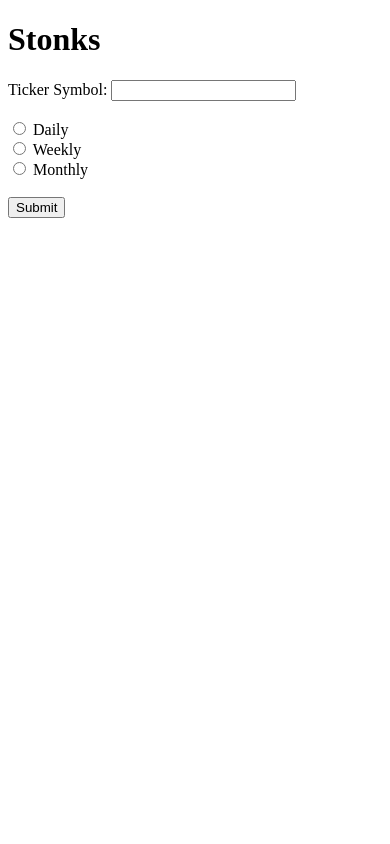
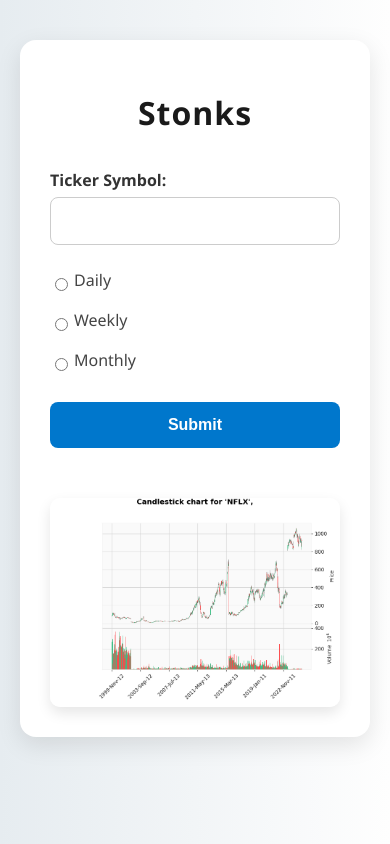
Before and after one commit to fernandocm9/CloudComp_stonks, a Flask app: page / in a window 390 px wide. Run offline with Flask 3, Linux system fonts and the light colour scheme.

Commit message:
Applied some CSS to the HTMl to better design

```diff
--- a/application/templates/index.html
+++ b/application/templates/index.html
@@ -1,32 +1,149 @@
 <!DOCTYPE html>
-<html>
+<html lang="en">
+<head>
+    <meta charset="UTF-8">
+    <title>Stonks</title>
+    <style>
+        body {
+            font-family: 'Segoe UI', Tahoma, Geneva, Verdana, sans-serif;
+            background: linear-gradient(to right, #e6ecf0, #fefefe);
+            margin: 0;
+            padding: 0;
+        }
 
-<head>
-    <title>Stonks</title>
+        .container {
+            max-width: 650px;
+            margin: 80px auto;
+            background-color: #ffffff;
+            padding: 50px;
+            border-radius: 16px;
+            box-shadow: 0 8px 24px rgba(0, 0, 0, 0.1);
+            transition: all 0.3s ease-in-out;
+        }
+
+        h1 {
+            text-align: center;
+            color: #1a1a1a;
+            font-size: 32px;
+            letter-spacing: 1px;
+            margin-bottom: 35px;
+        }
+
+        form {
+            display: flex;
+            flex-direction: column;
+        }
+
+        label {
+            margin-bottom: 6px;
+            font-weight: 600;
+            color: #333;
+        }
+
+        input[type="text"] {
+            padding: 14px;
+            border: 1px solid #ccc;
+            border-radius: 8px;
+            font-size: 16px;
+            margin-bottom: 24px;
+            transition: border-color 0.3s ease;
+        }
+
+        input[type="text"]:focus {
+            border-color: #0077cc;
+            outline: none;
+        }
+
+        .radio-group {
+            display: flex;
+            justify-content: space-between;
+            margin-bottom: 25px;
+        }
+
+        .radio-item {
+            display: flex;
+            align-items: center;
+        }
+
+        .radio-item input {
+            margin-right: 6px;
+        }
+
+        .radio-item label {
+            font-weight: 500;
+            color: #444;
+        }
+
+        input[type="submit"] {
+            background-color: #0077cc;
+            color: white;
+            padding: 14px;
+            border: none;
+            border-radius: 8px;
+            font-size: 16px;
+            font-weight: bold;
+            cursor: pointer;
+            transition: background-color 0.3s ease;
+        }
+
+        input[type="submit"]:hover {
+            background-color: #005fa3;
+        }
+
+        img {
+            display: block;
+            margin: 50px auto 0;
+            max-width: 100%;
+            height: auto;
+            border-radius: 10px;
+            box-shadow: 0 6px 14px rgba(0, 0, 0, 0.1);
+        }
+
+        @media (max-width: 600px) {
+            .container {
+                margin: 40px 20px;
+                padding: 30px;
+            }
+
+            .radio-group {
+                flex-direction: column;
+                gap: 12px;
+            }
+        }
+    </style>
 </head>
-
 <body>
 
+<div class="container">
     <h1>Stonks</h1>
 
     <form onsubmit="handleForm(event)">
         <label for="tSymbol">Ticker Symbol:</label>
-        <input type="text" id="tSymbol" name="tSymbol"><br><br>
+        <input type="text" id="tSymbol" name="tSymbol" required>
 
-        <input type="radio" id="daily" name="timeframe" value="DAILY">
-        <label for="daily">Daily</label><br>
-
-        <input type="radio" id="weekly" name="timeframe" value="WEEKLY">
-        <label for="weekly">Weekly</label><br>
-
-        <input type="radio" id="monthly" name="timeframe" value="MONTHLY">
-        <label for="monthly">Monthly</label><br><br>
+        <div class="radio-group">
+            <div class="radio-item">
+                <input type="radio" id="daily" name="timeframe" value="DAILY" required>
+                <label for="daily">Daily</label>
+            </div>
+            <div class="radio-item">
+                <input type="radio" id="weekly" name="timeframe" value="WEEKLY">
+                <label for="weekly">Weekly</label>
+            </div>
+            <div class="radio-item">
+                <input type="radio" id="monthly" name="timeframe" value="MONTHLY">
+                <label for="monthly">Monthly</label>
+            </div>
+        </div>
 
         <input type="submit" value="Submit">
     </form>
 
-    <br><br><br>
-    <!-- <img src="../../graph.png" alt=""> -->
+    <img src="{{ url_for('chart') }}" alt="Candlestick Chart">
+</div>
+
+
+
 
     <script>
         function handleForm(event) {
```
Also changed, not shown: application/templates/graph.html (+61 -2 lines), application/values.txt (+1 -1 lines), application/graph.png.
